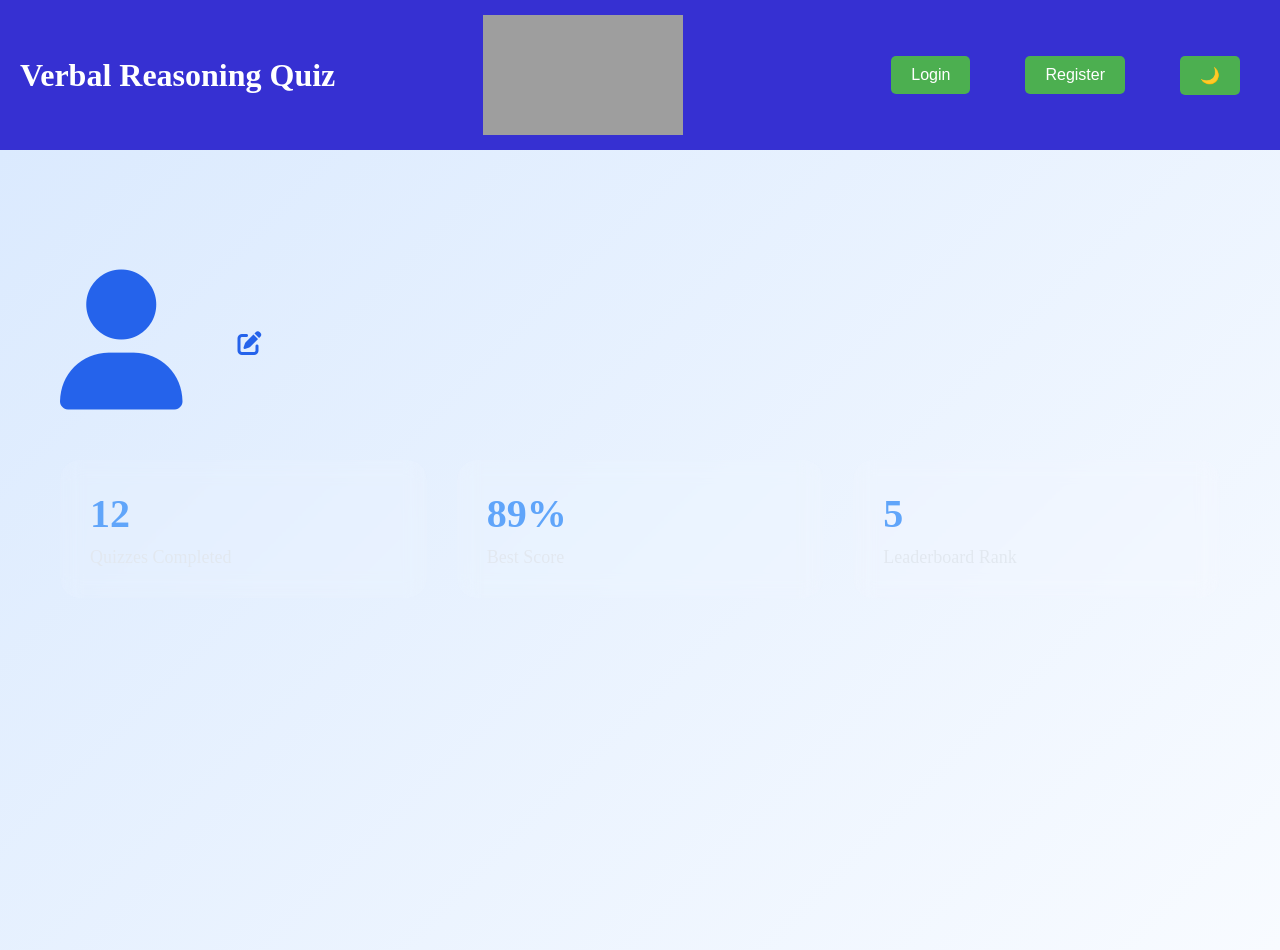
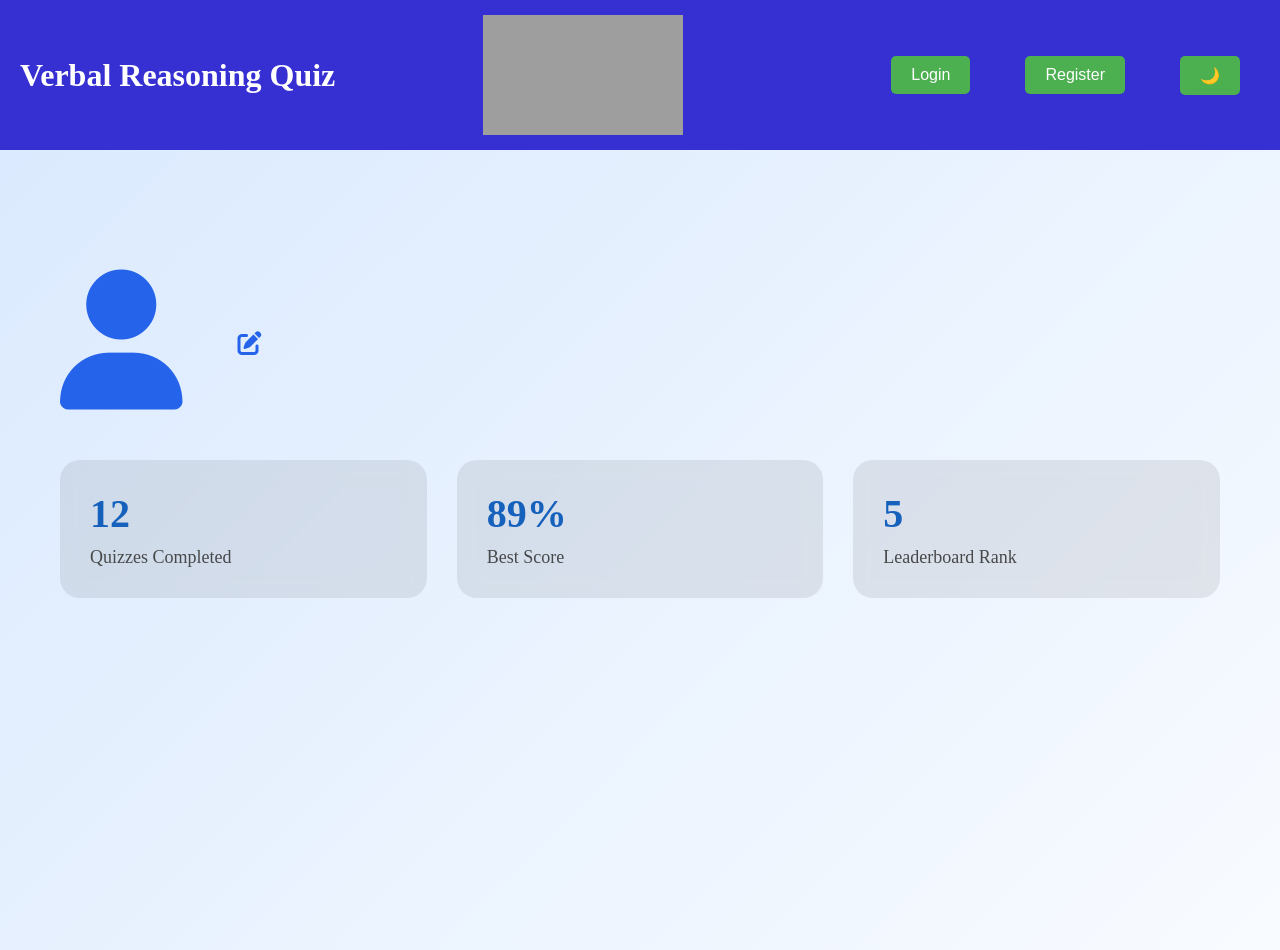
Before and after one commit to Charitha-Reddy1/TryFE, a React (Vite) app in the folder frontend/: page /profile in a window 1280 px wide. Built offline with nearby package versions, Linux system fonts and the light colour scheme; no server answers; grey boxes are pictures that could not be loaded.

Commit message:
profile css many changes

```diff
--- a/frontend/src/components/Profile.css
+++ b/frontend/src/components/Profile.css
@@ -79,18 +79,33 @@
   color: #2563eb;
 }
 
-.profile-details h1{
+.dark .profile-details h1{
 
   font-size: 48px;
 
   margin-bottom: 10px;
 }
 
-.profile-details p{
+
+.light .profile-details h1{
+
+  font-size: 48px;
+  color:#29292a;
+
+  margin-bottom: 10px;
+}
+.dark .profile-details p{
 
   font-size: 22px;
 
   color: #cbd5e1;
+}
+
+.light .profile-details p{
+
+  font-size: 22px;
+
+  color: #29292a;
 }
 
 .dark .edit-icon{
@@ -109,6 +124,17 @@
   margin-left: 15px;
 
   color: #2563eb;
+
+  cursor: pointer;
+
+  font-size: 24px;
+}
+
+.edit-icon:hover{
+
+  margin-left: 15px;
+
+  color: #ce4924;
 
   cursor: pointer;
 
@@ -145,12 +171,16 @@
   padding: 14px;
   border: none;
   border-radius: 10px;
-  background-color: #2563eb;
+  background-color: #60a5fa;
   color: white;
   font-size: 16px;
   font-weight: bold;
   cursor: pointer;
   transition: 0.3s;
+}
+
+.dark .edit-section button:hover{
+    background-color: #2563eb;
 }
 
 .light .edit-section button{
@@ -167,9 +197,13 @@
   transition: 0.3s;
 }
 
+.light .edit-section button:hover{
+    background-color: #60a5fa;
+}
+
 .edit-section button:hover{
 
-  background-color: #1d4ed8;
+  background-color: #5b7cd9;
 }
 
 .profile-stats{
@@ -183,7 +217,7 @@
   flex-wrap: wrap;
 }
 
-.stat-box{
+.dark .stat-box{
 
   flex: 1;
 
@@ -198,7 +232,23 @@
   backdrop-filter: blur(10px);
 }
 
-.stat-box h2{
+.light .stat-box{
+
+  flex: 1;
+
+  min-width: 220px;
+
+  background-color: rgba(0, 0, 0, 0.08);
+
+  padding: 30px;
+
+  border-radius: 20px;
+
+  backdrop-filter: blur(10px);
+}
+
+
+.dark .stat-box h2{
 
   font-size: 40px;
 
@@ -207,9 +257,25 @@
   color: #60a5fa;
 }
 
-.stat-box p{
+.light .stat-box h2{
+
+  font-size: 40px;
+
+  margin-bottom: 10px;
+
+  color: #1661bc;
+}
+
+.dark .stat-box p{
 
   font-size: 18px;
 
   color: #e2e8f0;
 }
+
+.light .stat-box p{
+
+  font-size: 18px;
+
+  color: #47484a;
+}
```
